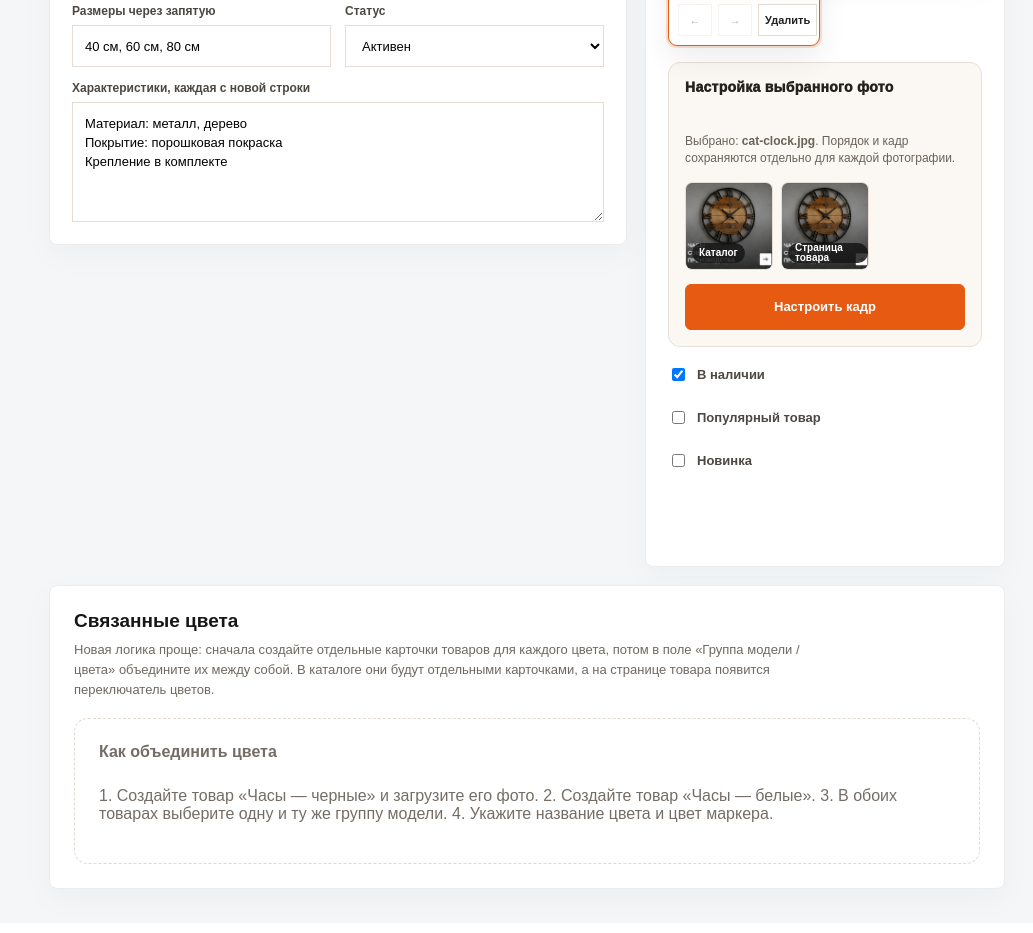
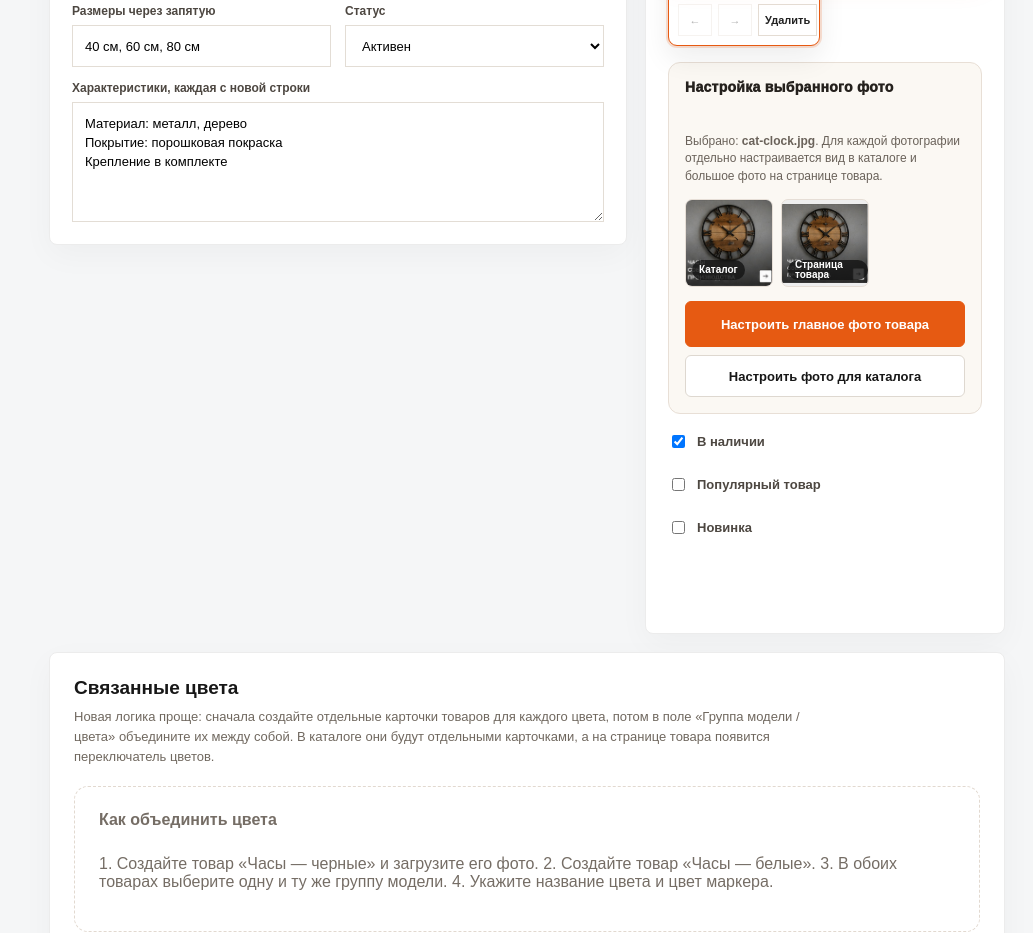
Before and after one commit to kurguzenko132/bullmet, a Next.js app: page /admin/products/new in a window 1280 px wide. Shown: the part 820-1753 px from the top of the page, without its empty margins (247-1280 px from the left). Built offline with nearby package versions, Linux system fonts and the light colour scheme; no server answers; sample sign-in values are in the browser's storage.

Commit message:
Make product main image crop settings visible

```diff
--- a/app/globals.css
+++ b/app/globals.css
@@ -474,7 +474,7 @@ h2 { margin: 0; font-size: 34px; line-height: 1.08; font-weight: 950; }
 .thumbs { display: grid; gap: 10px; align-content: start; }
 .thumbs button { position: relative; width: 84px; height: 96px; border: 2px solid transparent; background: #eee; overflow: hidden; cursor: pointer; }
 .thumbs button.active { border-color: var(--orange); }
-.mainProductImage { position: relative; min-height: 610px; background: #eee; overflow: hidden; }
+.mainProductImage { position: relative; min-height: 610px; background: #f7f4ef; overflow: hidden; display: flex; align-items: center; justify-content: center; }
 .productPanel { padding: 6px 0 0; }
 .productPanel h1 { max-width: 560px; font-size: 33px; line-height: 1.12; letter-spacing: 0; text-transform: none; font-weight: 900; }
 .productMaterial { margin: 10px 0 9px; font-size: 12px; color: #777; }
@@ -2274,6 +2274,15 @@ h2 { margin: 0; font-size: 34px; line-height: 1.08; font-weight: 950; }
   width: 100%;
   min-height: 46px;
 }
+.adminCropCatalogBtn {
+  width: 100%;
+  min-height: 42px;
+  margin-top: -6px;
+}
+.adminCropResetBtn {
+  width: 100%;
+  min-height: 40px;
+}
 .adminCropModal {
   position: fixed;
   inset: 0;
--- a/components/AdminProductForm.tsx
+++ b/components/AdminProductForm.tsx
@@ -474,12 +474,13 @@ export function AdminProductForm({ slug }: { slug?: string }) {
             {selectedPhoto && (
               <div className="adminImageTuning adminImageTuning--compact">
                 <h4>Настройка выбранного фото</h4>
-                <p>Выбрано: <b>{selectedPhoto.name || 'Фото товара'}</b>. Порядок и кадр сохраняются отдельно для каждой фотографии.</p>
+                <p>Выбрано: <b>{selectedPhoto.name || 'Фото товара'}</b>. Для каждой фотографии отдельно настраивается вид в каталоге и большое фото на странице товара.</p>
                 <div className="adminSelectedPreviewGrid">
                   <div className="adminSelectedPreview"><AdminPreviewImage src={currentPreview} alt="В каталоге" fit={selectedSettings.catalogFit} position={catalogPosition} /><span>Каталог</span></div>
                   <div className="adminSelectedPreview adminSelectedPreview--product"><AdminPreviewImage src={currentPreview} alt="В карточке" fit={selectedSettings.productFit} position={productPosition} /><span>Страница товара</span></div>
                 </div>
-                <button className="adminPrimaryBtn adminCropOpenBtn" type="button" onClick={() => setCropModalOpen(true)}>Настроить кадр</button>
+                <button className="adminPrimaryBtn adminCropOpenBtn" type="button" onClick={() => { setCropTarget('product'); setCropModalOpen(true); }}>Настроить главное фото товара</button>
+                <button className="adminSecondaryBtn adminCropCatalogBtn" type="button" onClick={() => { setCropTarget('catalog'); setCropModalOpen(true); }}>Настроить фото для каталога</button>
               </div>
             )}
 
@@ -496,7 +497,7 @@ export function AdminProductForm({ slug }: { slug?: string }) {
                   </div>
                   <div className="adminCropTabs">
                     <button type="button" className={cropTarget === 'catalog' ? 'active' : ''} onClick={() => setCropTarget('catalog')}>Карточка каталога</button>
-                    <button type="button" className={cropTarget === 'product' ? 'active' : ''} onClick={() => setCropTarget('product')}>Страница товара</button>
+                    <button type="button" className={cropTarget === 'product' ? 'active' : ''} onClick={() => setCropTarget('product')}>Главное фото товара</button>
                   </div>
                   <div className="adminCropWorkbench adminCropWorkbench--modal">
                     <div className={`adminCropPreview ${cropTarget === 'product' ? 'adminCropPreview--product' : ''}`}
@@ -521,7 +522,12 @@ export function AdminProductForm({ slug }: { slug?: string }) {
                       <label>Положение по вертикали
                         <input type="range" min="0" max="100" value={cropTarget === 'catalog' ? selectedSettings.catalogY : selectedSettings.productY} onChange={(event) => updatePhotoSettings(selectedPhoto.id, cropTarget === 'catalog' ? { catalogY: Number(event.target.value) } : { productY: Number(event.target.value) })} />
                       </label>
-                      <small>Двигай оранжевую точку на большом превью мышкой или пальцем. Справа сразу видно, какое положение сохранится.</small>
+                      {cropTarget === 'product' ? (
+                        <button className="adminSecondaryBtn adminCropResetBtn" type="button" onClick={() => updatePhotoSettings(selectedPhoto.id, { productFit: 'contain', productX: 50, productY: 50 })}>Показать главное фото целиком</button>
+                      ) : (
+                        <button className="adminSecondaryBtn adminCropResetBtn" type="button" onClick={() => updatePhotoSettings(selectedPhoto.id, { catalogFit: 'cover', catalogX: 50, catalogY: 50 })}>Сбросить карточку каталога</button>
+                      )}
+                      <small>Для главного фото товара по умолчанию используется режим «Показать целиком», чтобы изображение не обрезалось. Если нужно заполнить область — выбери «Заполнить область» и подвинь кадр.</small>
                       <div className="adminCropLivePair">
                         <div><AdminPreviewImage src={currentPreview} alt="Каталог" fit={selectedSettings.catalogFit} position={catalogPosition} /><span>Каталог</span></div>
                         <div><AdminPreviewImage src={currentPreview} alt="Карточка" fit={selectedSettings.productFit} position={productPosition} /><span>Карточка</span></div>
--- a/lib/imageDisplay.ts
+++ b/lib/imageDisplay.ts
@@ -20,7 +20,7 @@ export function normalizeImageDisplaySettings(value: Partial<ImageDisplaySetting
     catalogFit: value?.catalogFit === 'contain' ? 'contain' : 'cover',
     catalogX: clampPercent(value?.catalogX, 50),
     catalogY: clampPercent(value?.catalogY, 50),
-    productFit: value?.productFit === 'contain' ? 'contain' : 'cover',
+    productFit: value?.productFit === 'cover' ? 'cover' : 'contain',
     productX: clampPercent(value?.productX, 50),
     productY: clampPercent(value?.productY, 50),
   };
```
Also changed, not shown: 1 other file (tests, documents, lock files or other folders).
